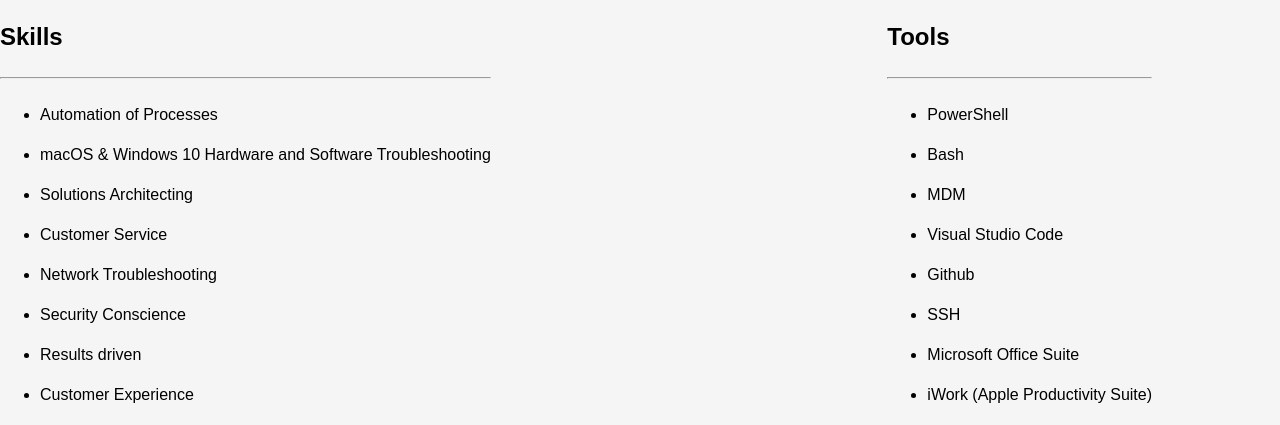
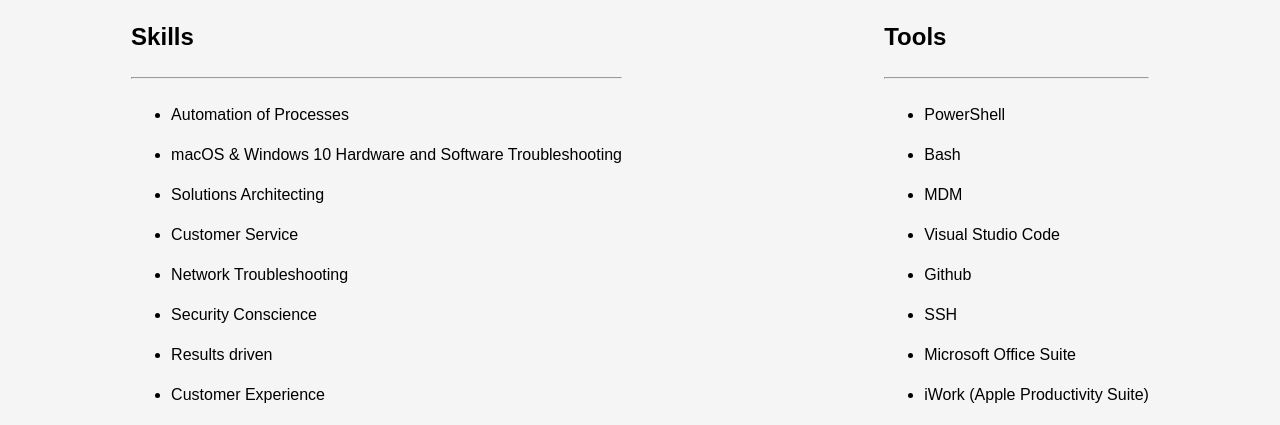
Before and after one commit to bwilsoni/PageDemo, a plain HTML site: page index.html in a window 1280 px wide. Shown: the part 71-496 px from the top of the page. Drawn offline with Linux system fonts and the light colour scheme.

Commit message:
find solution for right margin, width prop

```diff
--- a/style.css
+++ b/style.css
@@ -67,9 +67,9 @@
 
 .container {
     display: flex;
-    justify-content: space-between;
+    justify-content: space-around;
     flex-flow: row wrap;
-    width: 90%;
+    /* width: 90%; */
 }
 
 /* Styling for items, empty right now */
```
Also changed, not shown: index.html (+0 -2 lines).
